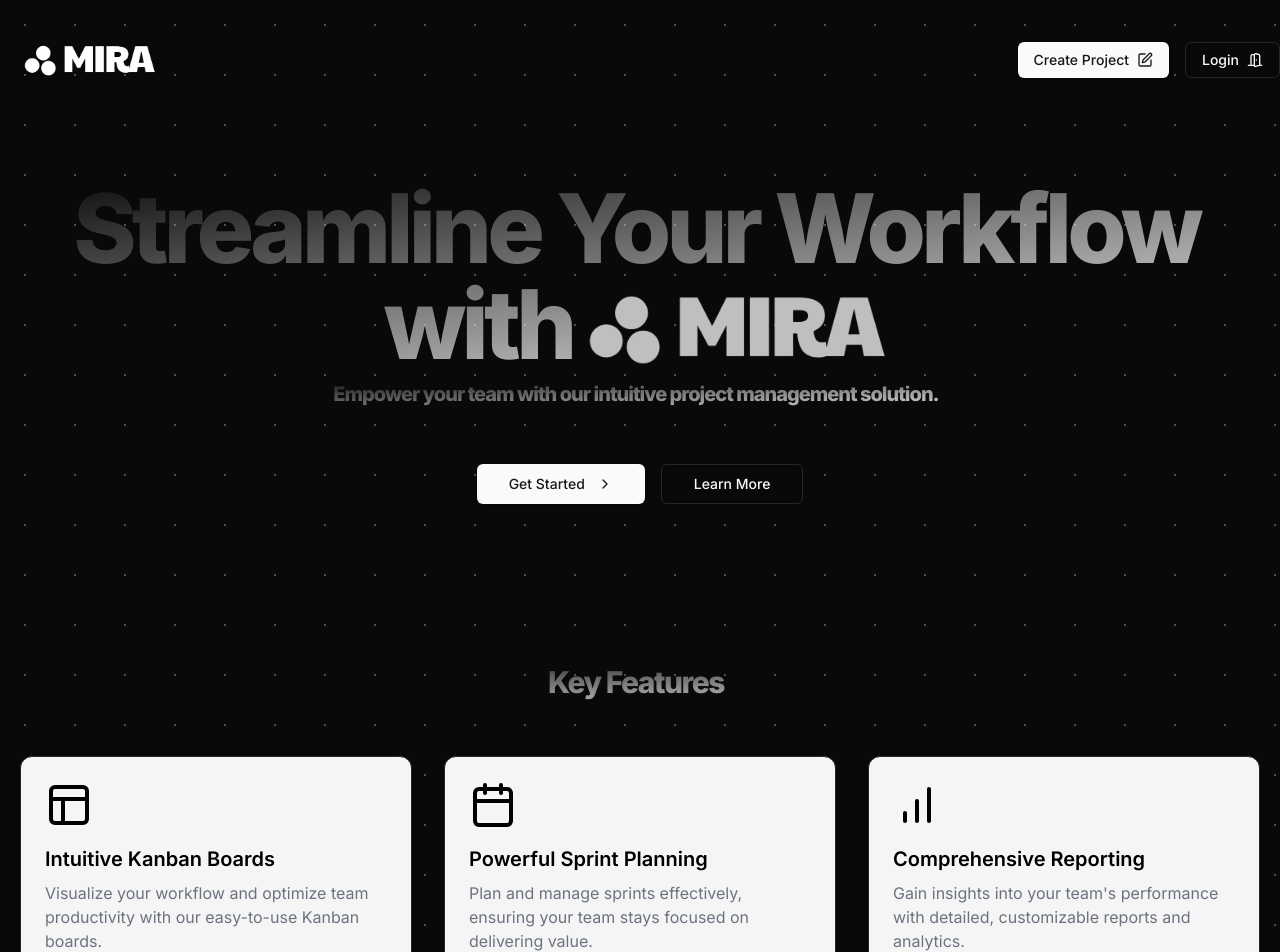
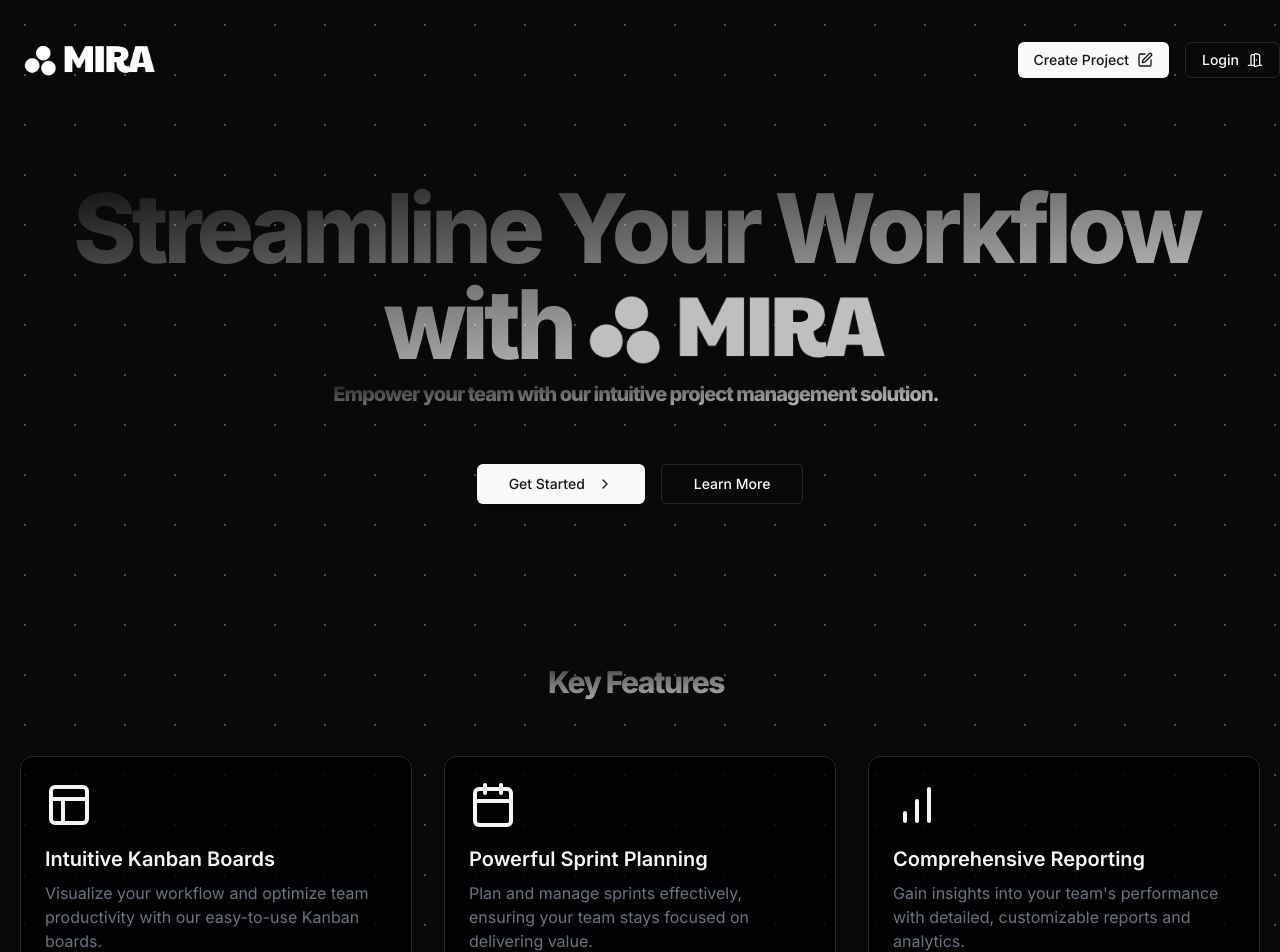
Before and after one commit to Raunak0713/Mira, a Next.js app: page / in a window 1280 px wide. Shown: the top 952 px of the page. Built offline with nearby package versions, Linux system fonts and the light colour scheme; no server answers.

Commit message:
#7.1 Fix Color

```diff
--- a/app/page.tsx
+++ b/app/page.tsx
@@ -104,10 +104,10 @@ export default function Home() {
           <h3 className="text-3xl font-bold mb-12 text-center gradient-title">Key Features</h3>
           <div className="grid grid-cols-1 lg:grid-cols-3 gap-8">
             {features.map((feature, index) => (
-              <Card key={index} className="bg-[#F5F5F5]">
+              <Card key={index} className="bg-black/80">
                 <CardContent className="pt-6">
-                  <feature.icon className="h-12 w-12 mb-4 text-black" />
-                  <h4 className="text-xl font-semibold mb-2 text-black">
+                  <feature.icon className="h-12 w-12 mb-4 text-[#F5F5F5]" />
+                  <h4 className="text-xl font-semibold mb-2 text-[#F5F5F5]">
                     {feature.title}
                   </h4>
                   <p className="text-gray-500">{feature.description}</p>
```
